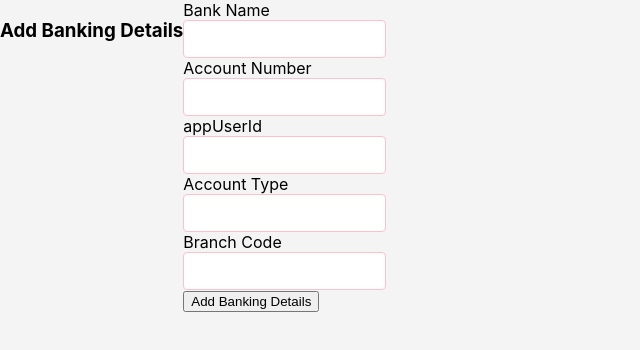
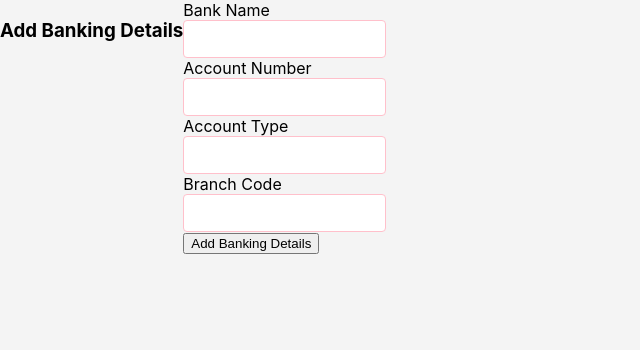
Before and after one commit to Keasanda/HR-System-main, a React (Create React App) app in the folder frontend/: page /add-banking-detail in a window 1280 px wide. Shown: the top 350 px of the page, without its empty margins (0-640 px from the left). Built offline with nearby package versions, Linux system fonts and the light colour scheme.

Commit message:
Now bank details is able to be saved

```diff
--- a/frontend/src/AddBankingDetail.js
+++ b/frontend/src/AddBankingDetail.js
@@ -1,22 +1,20 @@
-import React, { useState, useEffect } from "react";
+import React, { useState } from "react";
 import axios from "axios";
 import EmployeeDetailsCSS from "./EmployeeDetails.module.css";
 
-
-
 const AddBankingDetail = ({ onSuccess }) => {
-  const [bankName, setBankName] = useState('');
-  const [accountNumber, setAccountNumber] = useState('');
-  const [accountType, setAccountType] = useState('');
-  const [branchCode, setBranchCode] = useState('');
+  const [bankName, setBankName] = useState(localStorage.getItem('bankName') || '');
+  const [accountNumber, setAccountNumber] = useState(localStorage.getItem('accountNumber') || '');
+  const [accountType, setAccountType] = useState(localStorage.getItem('accountType') || '');
+  const [branchCode, setBranchCode] = useState(localStorage.getItem('branchCode') || '');
   const [error, setError] = useState('');
   const [appUserId, setAppUserId] = useState('');
 
-  // Retrieve user ID from local storage
+  // Retrieve user ID from local storage (assuming you have a separate mechanism)
   const user = JSON.parse(localStorage.getItem('user'));
   const userID = user?.userID;
 
-  const handleSubmit = async (e) => {
+  const handleFormSubmit = async (e) => {
     e.preventDefault();
     if (!userID) {
       alert('No user ID found in local storage.');
@@ -30,18 +28,17 @@ const AddBankingDetail = ({ onSuccess }) => {
         accountNumber,
         accountType,
         branchCode,
-        appUserId
       });
 
       // Handle successful response
       onSuccess(response.data);
       alert('Banking details added successfully');
-      // Reset form fields
-      setBankName('');
-      setAccountNumber('');
-      setAccountType('');
-      setBranchCode('');
-      setAppUserId('');
+
+      // Clear local storage (optional, consider user experience)
+      localStorage.removeItem('bankName');
+      localStorage.removeItem('accountNumber');
+      localStorage.removeItem('accountType');
+      localStorage.removeItem('branchCode');
     } catch (err) {
       console.error(err);
       setError(err.response?.data?.message || 'An error occurred while adding banking details.');
@@ -52,13 +49,16 @@ const AddBankingDetail = ({ onSuccess }) => {
     <div className={EmployeeDetailsCSS.container}>
       <h3>Add Banking Details</h3>
       {error && <div className={EmployeeDetailsCSS.error}>{error}</div>}
-      <form onSubmit={handleSubmit}>
+      <form onSubmit={handleFormSubmit}>
         <div className={EmployeeDetailsCSS.inputGroup}>
           <label>Bank Name</label>
           <input
             type="text"
             value={bankName}
-            onChange={(e) => setBankName(e.target.value)}
+            onChange={(e) => {
+              setBankName(e.target.value);
+              localStorage.setItem('bankName', e.target.value);
+            }}
             className={EmployeeDetailsCSS.inputField}
             required
           />
@@ -69,33 +69,24 @@ const AddBankingDetail = ({ onSuccess }) => {
           <input
             type="text"
             value={accountNumber}
-            onChange={(e) => setAccountNumber(e.target.value)}
+            onChange={(e) => {
+              setAccountNumber(e.target.value);
+              localStorage.setItem('accountNumber', e.target.value);
+            }}
             className={EmployeeDetailsCSS.inputField}
             required
           />
         </div>
-
-
-        <div className={EmployeeDetailsCSS.inputGroup}>
-          <label>appUserId</label>
-          <input
-            type="text"
-            value={accountNumber}
-            onChange={(e) => setAppUserId(e.target.value)}
-            className={EmployeeDetailsCSS.inputField}
-            required
-          />
-        </div>
-
-
-
 
         <div className={EmployeeDetailsCSS.inputGroup}>
           <label>Account Type</label>
           <input
             type="text"
             value={accountType}
-            onChange={(e) => setAccountType(e.target.value)}
+            onChange={(e) => {
+              setAccountType(e.target.value);
+              localStorage.setItem('accountType', e.target.value);
+            }}
             className={EmployeeDetailsCSS.inputField}
             required
           />
@@ -106,7 +97,10 @@ const AddBankingDetail = ({ onSuccess }) => {
           <input
             type="text"
             value={branchCode}
-            onChange={(e) => setBranchCode(e.target.value)}
+            onChange={(e) => {
+              setBranchCode(e.target.value);
+              localStorage.setItem('branchCode', e.target.value);
+            }}
             className={EmployeeDetailsCSS.inputField}
             required
           />
```
